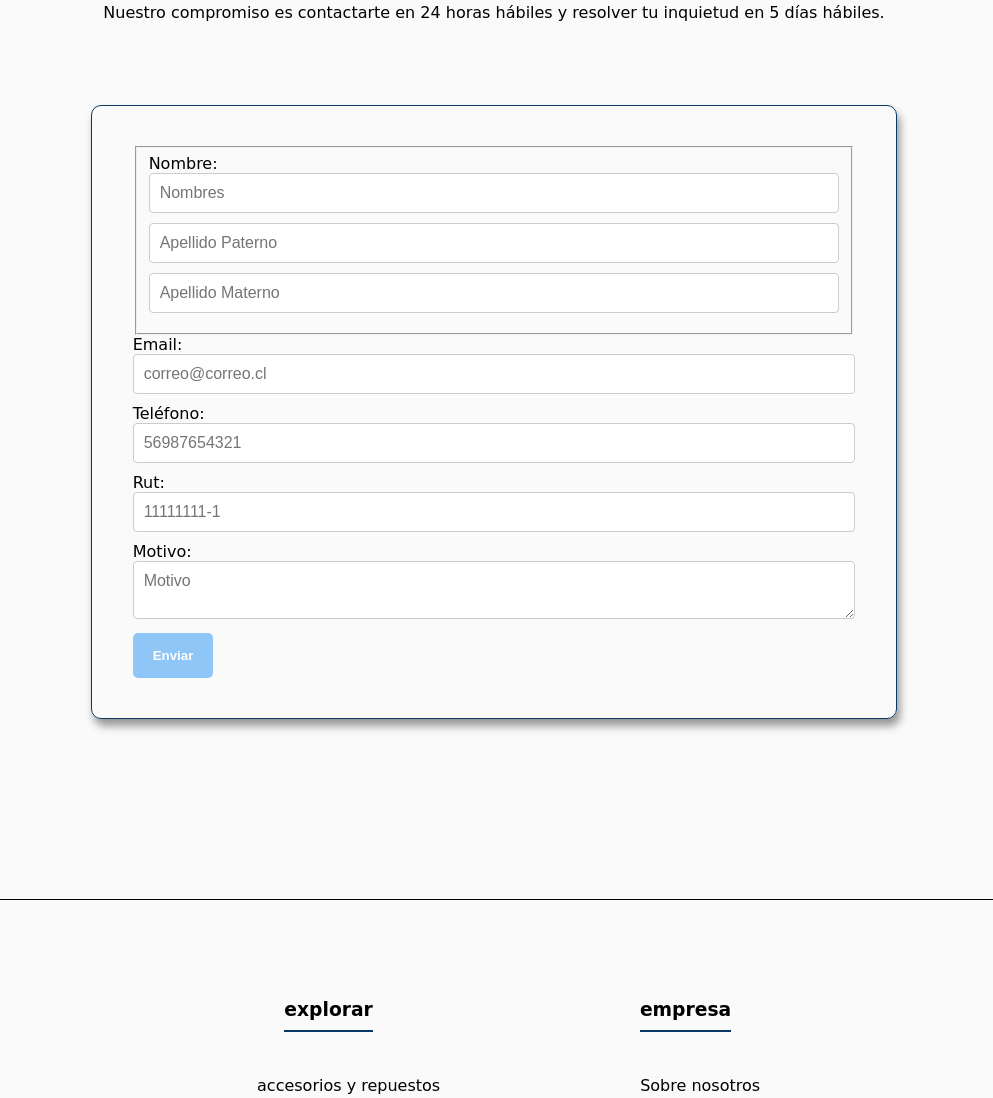
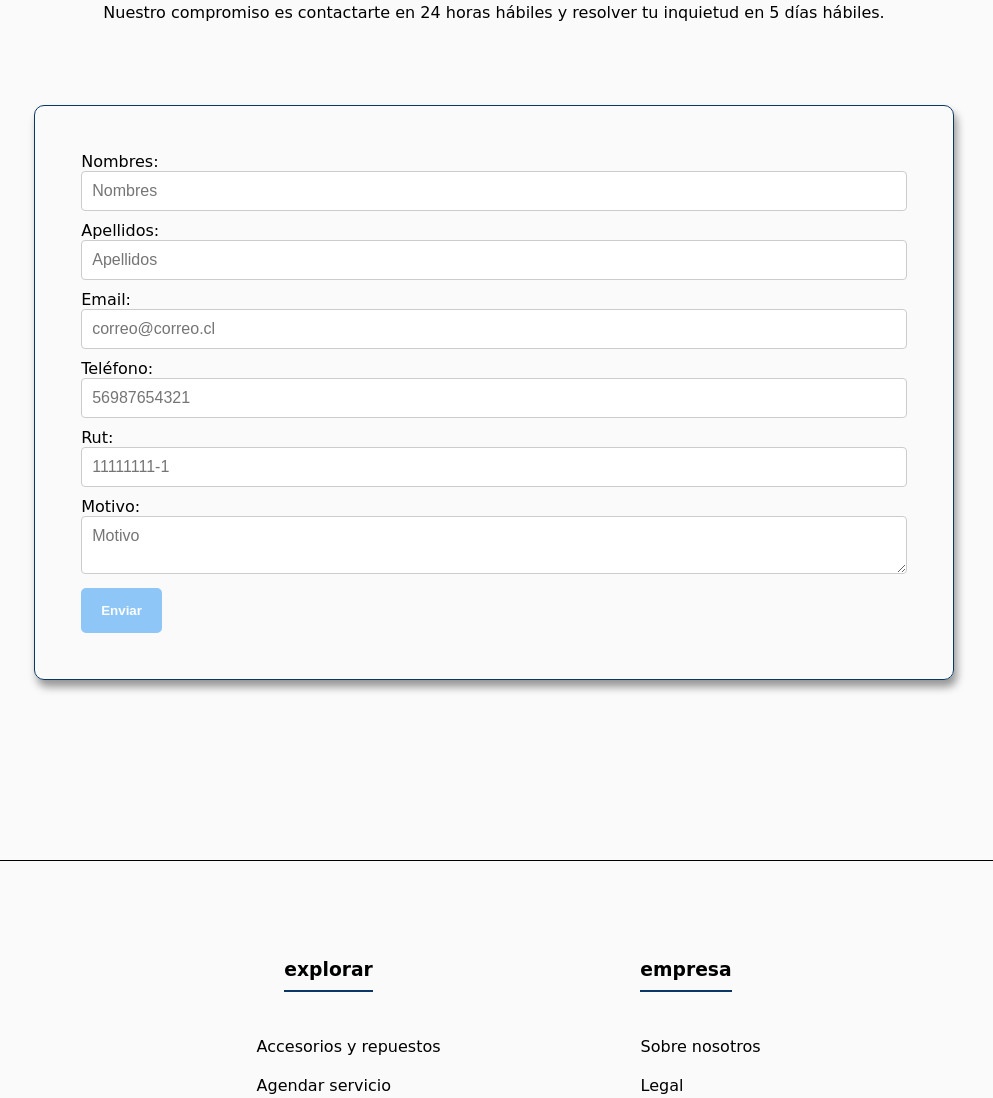
Before and after one commit to IvanSantibanez/CarZone-project, a plain HTML site: page formulario.html in a window 1280 px wide. Shown: the part 348-1446 px from the top of the page, without its empty margins (146-1139 px from the left). Drawn offline with Linux system fonts and the light colour scheme.

Commit message:
peqeuña edición a formulario de contacto

```diff
--- a/formulario.html
+++ b/formulario.html
@@ -12,12 +12,12 @@
 
 </head>
 
-<!-- Formulario de interés del usuario -->
+<!-- Formulario de contacto -->
 
 <body>
     <header>
         <nav id="navbar">
-            <img src="./assets/logo.png"  alt="Imagen logo de automóvil" id="navbar-logo">
+            <img src="./assets/logo.png" alt="Imagen logo de automóvil" id="navbar-logo">
             <ul class="navbar-navegacion">
                 <li><a href="./index.html">Inicio</a></li>
                 <li><a href="#">Prueba Manejo</a></li>
@@ -33,35 +33,32 @@
     <main>
         <section id="texto-form">
             <h2>Formulario para contacto</h2>
-            <p>Porque queremos escucharte, ingresa tus datos en el siguiente formulario y nos contactaremos contigo para resolver tus inquietudes.</p>
+            <p>Porque queremos escucharte, ingresa tus datos en el siguiente formulario y nos contactaremos contigo para
+                resolver tus inquietudes.</p>
             <p>Nuestro compromiso es contactarte en 24 horas hábiles y resolver tu inquietud en 5 días hábiles.</p>
         </section>
         <section id="form">
 
             <form id="formulario">
 
-                <fieldset class="nombre">
-                    <label for="nombre">Nombre: </label>
-                    <input type="text" id="nombre"  name="nombre" placeholder="Nombres" />
-                    <input type="text" id="nombre" class="apellidoP" name="apellidoPaterno" placeholder="Apellido Paterno" />
-                    <input type="text" id="nombre"  class="apellidoM" name="apellidoMaterno" placeholder="Apellido Materno" />
-                </fieldset>
-                <div>
+
+                <label for="nombres">Nombres: </label>
+                <input type="text" id="nombres" name="nombres" placeholder="Nombres" />
+                <label for="apellidos">Apellidos:</label>
+                <input type="text" id="apellidos" class="apellidos" name="apellido" placeholder="Apellidos" />
+
+
                 <label for="mail">Email:</label>
                 <input type="email" id="mail" name="mail" placeholder="correo@correo.cl" /><br />
-                </div>
-                <div>
+
                 <label for="telefono">Teléfono:</label>
-                <input type="text" id="telefono" name="telefono" placeholder="56987654321"/><br />
-                </div>
-                <div>
+                <input type="text" id="telefono" name="telefono" placeholder="56987654321" /><br />
+
                 <label for="rut">Rut:</label>
-                <input type="text" id="rut"  name="rut" placeholder="11111111-1">
-                </div>
-                <div>
+                <input type="text" id="rut" name="rut" placeholder="11111111-1">
+
                 <label for="motivo">Motivo:</label>
                 <textarea id="motivo" name="motivo" placeholder="Motivo"></textarea><br />
-                </div>
 
                 <button type="submit" id="enviar" disabled>Enviar</button>
 
@@ -75,7 +72,7 @@
             <h3 class="footer-titulo">explorar</h3>
             <nav>
                 <ul>
-            <li><a href="#">accesorios y repuestos</a> </li>
+                    <li><a href="#">Accesorios y repuestos</a> </li>
                     <li><a href="#">Agendar servicio</a></li>
                     <li><a href="#">Autos usados</a></li>
                     <li><a href="#">Seguro automotriz</a></li>
@@ -105,9 +102,12 @@
             </nav>
             <nav id="redes-sociales-footer">
                 <ul>
-                <li><a href="#"><img src="https://www.brunofritsch.cl/file/general/bf_ig.svg" alt="logo instagram"></a></li>
-                <li><a href="#"><img src="https://www.brunofritsch.cl/file/general/bf_lk.svg" alt="logo LinkedIn"></a></li>
-                <li><a href="#"><img src="https://www.brunofritsch.cl/file/general/bf_yt.svg" alt="logo YouTube"></a></li>
+                    <li><a href="#"><img src="https://www.brunofritsch.cl/file/general/bf_ig.svg"
+                                alt="logo instagram"></a></li>
+                    <li><a href="#"><img src="https://www.brunofritsch.cl/file/general/bf_lk.svg"
+                                alt="logo LinkedIn"></a></li>
+                    <li><a href="#"><img src="https://www.brunofritsch.cl/file/general/bf_yt.svg"
+                                alt="logo YouTube"></a></li>
                 </ul>
             </nav>
         </div>
```
Lines whose indentation alone changed are shown as unchanged.
